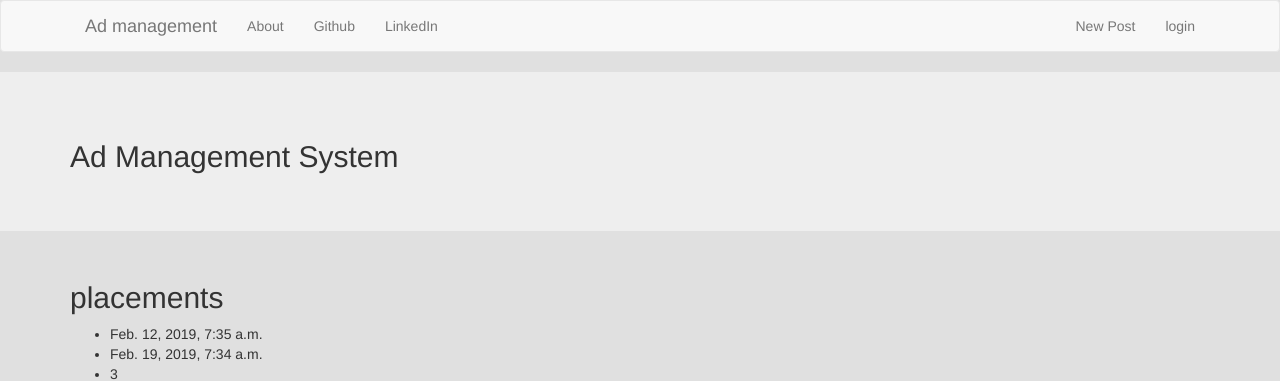
After one commit to Dibyajeet2266/mysite, a Django app: page /post/1/ in a window 1280 px wide. The commit adds this page. Shown: the top 381 px of the page. Run offline with Django 3.2, Linux system fonts and the light colour scheme; data comes from the database, SQL or seed files in the repository; both versions use the stored data as it was after the commit; some libraries are stand-ins or nearby versions.

Commit message:
frontend complete

```diff
--- a/blog/admin.py
+++ b/blog/admin.py
@@ -1,8 +1,7 @@
 from django.contrib import admin
 from .models import Post
 # Register your models here.
-<<<<<<< HEAD
-=======
+
 from blog.models import Post
->>>>>>> 11923f47d8ffb87bb99085c2ee243059120ac9d8
+
 admin.site.register(Post)
--- a/blog/models.py
+++ b/blog/models.py
@@ -5,6 +5,7 @@
 
 # Create your models here.
 class Post(models.Model):
+
     title  = models.CharField(max_length=256)
     start_date  = models.DateTimeField(default=timezone.now())
     end_date = models.DateTimeField(blank =True,null=True)
--- /dev/null
+++ b/blog/static/css/style.css
@@ -0,0 +1,3 @@
+body{
+  background-color: #e0e0e0;
+}
--- a/blog/templates/blog/base.html
+++ b/blog/templates/blog/base.html
@@ -1,32 +1,22 @@
 <!DOCTYPE html>
+{% load staticfiles %}
 <html lang="en">
 
 <head>
   <meta charset="utf-8">
   <title>POST</title>
   <link rel="stylesheet" href="https://stackpath.bootstrapcdn.com/bootstrap/3.4.0/css/bootstrap.min.css" integrity="sha384-PmY9l28YgO4JwMKbTvgaS7XNZJ30MK9FAZjjzXtlqyZCqBY6X6bXIkM++IkyinN+" crossorigin="anonymous">
+  <link rel="stylesheet" href="{% static 'css/style.css' %}">
 </head>
 
 <body>
   <nav class="navbar navbar-default">
 
     <div class="container">
-<!--
-            <ul>
-              <li><a href="{% url 'blog:about' %}">About</a></li>
-              <li><a href="https://www.github.com">Github</a></li>
-              <li><a href="https://www.linkedin.com">LinkedIn</a></li>
-            </ul>
-              <!--put here if user authenticated  -->
-            <!-- <ul class= 'nav navbar-nav navbar-right'>
-              <li> <a href="{% url 'blog:post_detail' %}">New Post</a></li>
-              <li> <a href="#">Post List</a></li>
-              <li> <a href="{% url 'login_page' %}">login</a></li> -->
+
       <div class="container-fluid">
-
-
         <ul class="nav navbar-nav">
-          <a class="navbar-brand bigbrand" href="#">Ad management</a>
+          <a class="navbar-brand bigbrand" href="{% url 'blog:post_list' %}">Ad management</a>
 
           <li><a href="{% url 'blog:about' %}">About</a></li>
           <li><a href="https://www.github.com">Github</a></li>
@@ -34,8 +24,8 @@
         </ul>
         <!--put here if user authenticated  -->
         <ul class='nav navbar-nav navbar-right'>
-          <li> <a href="{% url 'blog:post_detail' %}">New Post</a></li>
-          <li> <a href="#">Post List</a></li>
+          <li> <a href="{% url 'blog:post_view' %}">New Post</a></li>
+
           <li> <a href="{% url 'login_page' %}">login</a></li>
 
         </ul>
--- a/blog/templates/blog/form_detail.html
+++ b/blog/templates/blog/form_detail.html
@@ -1,7 +1,7 @@
 {% extends 'blog/base.html' %}
 {% block content %}
 
-  <form method="post" action="{% url 'blog:post_detail' %}">
+  <form method="post" action="{% url 'blog:post_view' %}">
     {% csrf_token %}
     {{ form.as_p }}
 
--- /dev/null
+++ b/blog/templates/blog/post_detail.html
@@ -0,0 +1,21 @@
+{% extends 'blog/base.html' %}
+{% block content %}
+
+<div class="container">
+
+  <h2>{{object.title}}</h2>
+      <ul>
+        <li>{{object.start_date}}</li>
+        <li>{{object.end_date}}</li>
+        <li>{{object.amount_per_day}}</li>
+        <li>{{object.amount_per_month}}</li>
+        <li><img src="{{object.start_date_pic}}" alt="start_date"></li>
+        <li><img src="{{object.end_date_pic}}" alt="end_date"></li>
+      </ul>
+
+
+
+</div>
+
+
+{% endblock %}
--- a/blog/templates/blog/signin.html
+++ b/blog/templates/blog/signin.html
@@ -4,7 +4,7 @@
 <div class="jumbotron">
 
     <div class="container">
-      <form class="" action="{% url 'blog:index' %}" method="post">
+      <form class="" action="{% url 'login_page' %}" method="post">
         {% csrf_token %}
         <label for="Username">Username:</label>
         <input type="text" name="username" placeholder="Username">
--- a/blog/urls.py
+++ b/blog/urls.py
@@ -5,7 +5,8 @@
 app_name ='blog'
 
 urlpatterns = [
-    path('',views.index,name='index'),
-    path('post/',views.CreateView.as_view(),name='post_detail'),
+    path('',views.PostListView.as_view(),name='post_list'),
+    path('new/',views.CreateView.as_view(),name='post_view'),
     path('about/',views.AboutView.as_view(),name='about'),
+    path('post/<int:pk>/',views.PostDetailView.as_view(),name='post_detail'),
 ]
--- a/blog/views.py
+++ b/blog/views.py
@@ -1,9 +1,10 @@
-from django.shortcuts import render
+from django.shortcuts import render,get_object_or_404
 from blog.models import Post
 from django.views.generic.edit import FormView
 from blog.forms import PostForm
+from django.utils import timezone
 
-from django.views.generic import TemplateView, DetailView,CreateView
+from django.views.generic import TemplateView, DetailView,CreateView,ListView
 # Create your views here.
 # class AboutView(TemplateView):
 #     template_name = 'blog/index.html'
@@ -24,3 +25,14 @@
 
 class AboutView(TemplateView):
     template_name = 'blog/about.html'
+
+class PostListView(ListView):
+    template_name ='blog/post_list.html'
+    model = Post
+
+    def get_queryset(self):
+        return Post.objects.filter(start_date__lte=timezone.now()).order_by('-start_date')
+
+class PostDetailView(DetailView):
+    template_name = 'blog/post_detail.html'
+    queryset = Post.objects.all()
```
Also changed, not shown: blog/templates/blog/post_list.html (added, +13 -0 lines), blog/migrations/0004_auto_20190212_0954.py (added), db.sqlite3.
